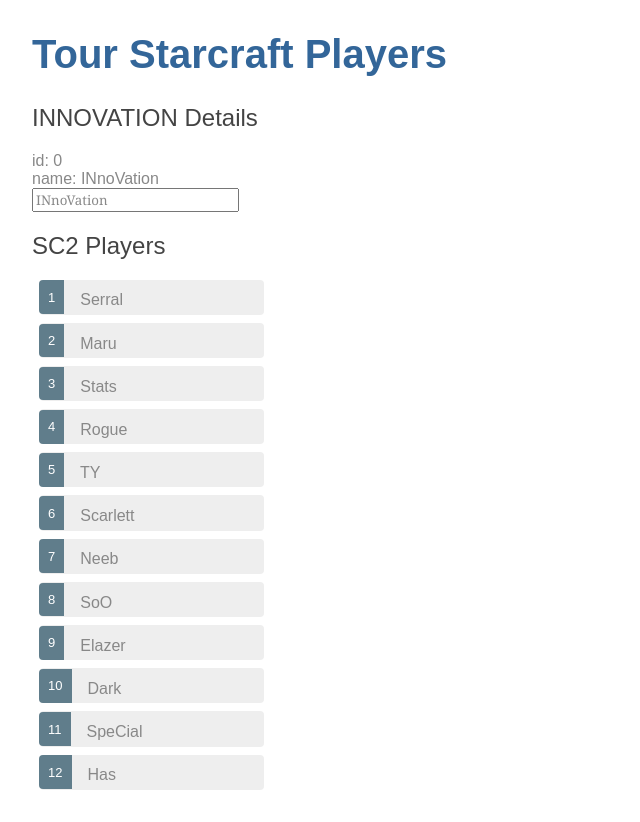
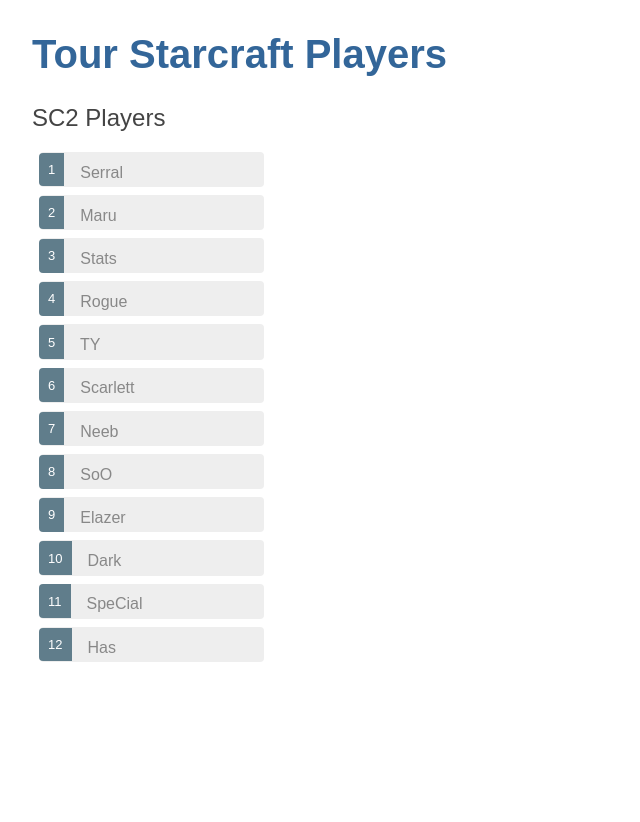
Before and after one commit to Roboronnie/angular-tour-of-starcraft-players, an Angular app: page / in a window 1280 px wide. Shown: the whole page, without its empty margins (0-640 px from the left). After the commit the page ends 800 px from the top, so only its background shows below. Built offline with nearby package versions, Linux system fonts and the light colour scheme.

Commit message:
add click event to list of players, use ngIf directive to conditionally render selected player

```diff
--- a/src/app/players/players.component.html
+++ b/src/app/players/players.component.html
@@ -5,22 +5,21 @@
 b/c property switched to type Player => not string but object
 will display [object object] <= we don't want this
 -->
-
-<h2>{{player.name | uppercase}} Details</h2> <!--format with UppercasePipe-->
-<div><span>id: </span>{{player.id}}</div>
-<div><span>name: </span>{{player.name}}</div>
-
-
-
-<div>
-  <label>
-    <input [(ngModel)]="player.name" type="text" placeholder="name">
-  </label>
+<div *ngIf="selectedPlayer">
+  <h2>{{selectedPlayer.name | uppercase}} Details</h2> <!--format with UppercasePipe-->
+  <div><span>id: </span>{{selectedPlayer.id}}</div>
+  <div>
+    <label>name:
+      <input [(ngModel)]="selectedPlayer.name" type="text" placeholder="name">
+    </label>
+  </div>
 </div>
 
 <h2>SC2 Players</h2>
 <ul class="players">
-  <li *ngFor="let player of players">
+  <li *ngFor="let player of players"
+    [class.selected]="player === selectedPlayer"
+    (click)="onSelect(player)">
     <span class="badge">{{player.id}}</span> {{player.name}}
   </li>
 </ul>
--- a/src/app/players/players.component.ts
+++ b/src/app/players/players.component.ts
@@ -1,6 +1,7 @@
 import { Component, OnInit } from '@angular/core';
 import { Player } from '../player';
 import { PLAYERS } from '../mock-players';
+import { parseLazyRoute } from '@angular/compiler/src/aot/lazy_routes';
 
 @Component({
   selector: 'app-players',
@@ -22,4 +23,9 @@
   // player = 'INnoVation';
 
   players = PLAYERS; // define a component property "players"
+
+  selectedPlayer: Player;
+  onSelect(player: Player): void {
+    this.selectedPlayer = player;
+  }
 }
```
Also changed, not shown: src/app/players/players.component.css (indentation only).
